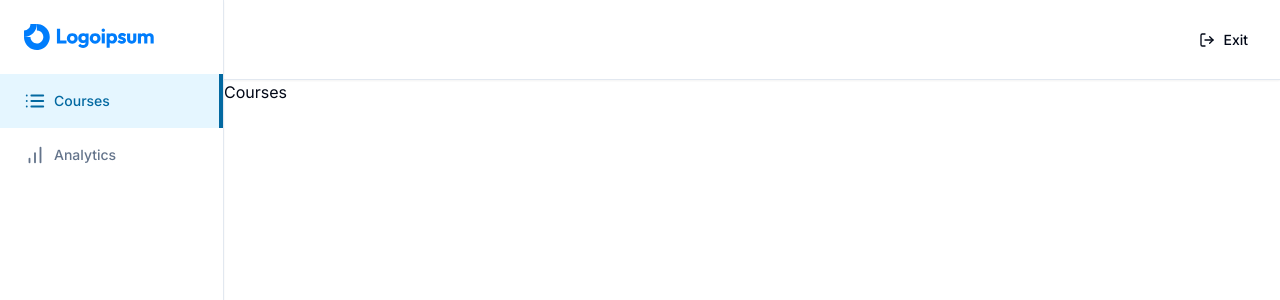
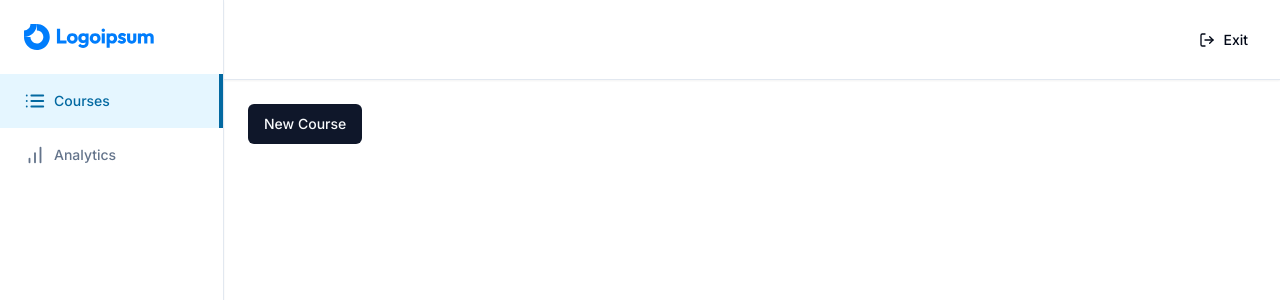
Before and after one commit to imran-khani/LMS-PLATFORM-NEXTJS14, a Next.js app: page /teacher/courses in a window 1280 px wide. Shown: the top 300 px of the page. Built offline with nearby package versions, Linux system fonts and the light colour scheme.

Commit message:
code:created two components

```diff
--- a/app/(dashboard)/(routes)/teacher/courses/page.tsx
+++ b/app/(dashboard)/(routes)/teacher/courses/page.tsx
@@ -1,9 +1,14 @@
-
+import { Button } from "@/components/ui/button";
+import Link from "next/link";
 
 const Courses = () => {
-  return (
-    <div>Courses</div>
-  )
-}
+    return (
+        <div className="p-6">
+            <Link href="/teacher/create">
+                <Button>New Course</Button>
+            </Link>
+        </div>
+    );
+};
 
-export default Courses
+export default Courses;
--- /dev/null
+++ b/app/(dashboard)/(routes)/teacher/create/page.tsx
@@ -0,0 +1,9 @@
+
+
+const CreateCourse = () => {
+  return (
+    <div>CreateCourse</div>
+  )
+}
+
+export default CreateCourse
```
